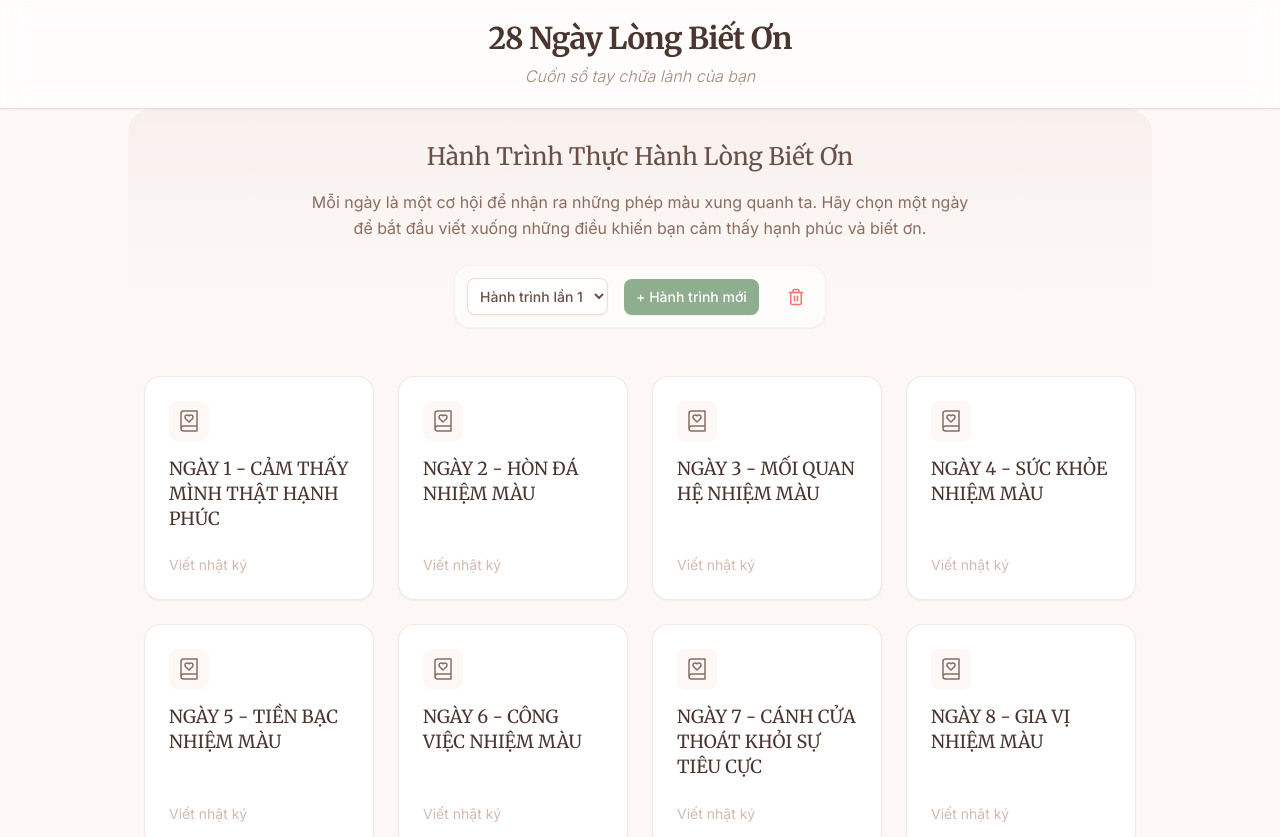
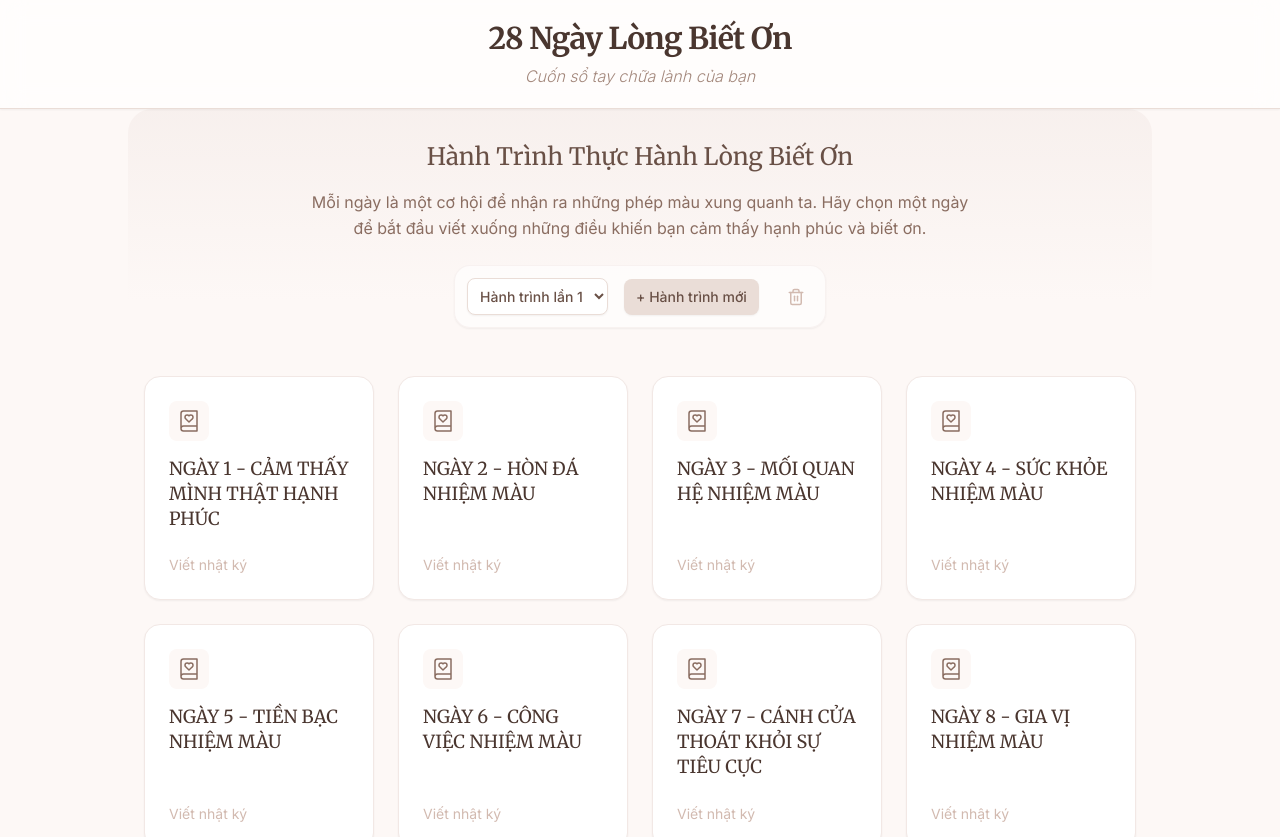
Before and after one commit to ezbase-media/28-ngay-thuc-hanh-biet-on, a React (Vite) app: page / in a window 1280 px wide. Shown: the top 837 px of the page. Built offline with nearby package versions, Linux system fonts and the light colour scheme.

Commit message:
style: change button colors to cream/warm palette

```diff
--- a/src/pages/Home.jsx
+++ b/src/pages/Home.jsx
@@ -60,14 +60,14 @@ const Home = () => {
             </select>
             <button
               onClick={handleNewCycle}
-              className="text-sm bg-pastel-darkgreen text-white hover:bg-pastel-darkgreen/90 px-3 py-2 rounded-lg font-medium transition-colors whitespace-nowrap shadow-sm"
+              className="text-sm bg-warm-200 text-warm-700 hover:bg-warm-300 px-3 py-2 rounded-lg font-medium transition-colors whitespace-nowrap shadow-sm"
             >
               + Hành trình mới
             </button>
             <button
               onClick={handleDeleteCycle}
               title="Xóa hành trình này"
-              className="text-red-400 hover:text-red-600 hover:bg-red-50 p-2 rounded-lg transition-colors ml-1"
+              className="text-warm-400 hover:text-warm-600 hover:bg-warm-100 p-2 rounded-lg transition-colors ml-1"
             >
               <Trash2 size={18} />
             </button>
```
